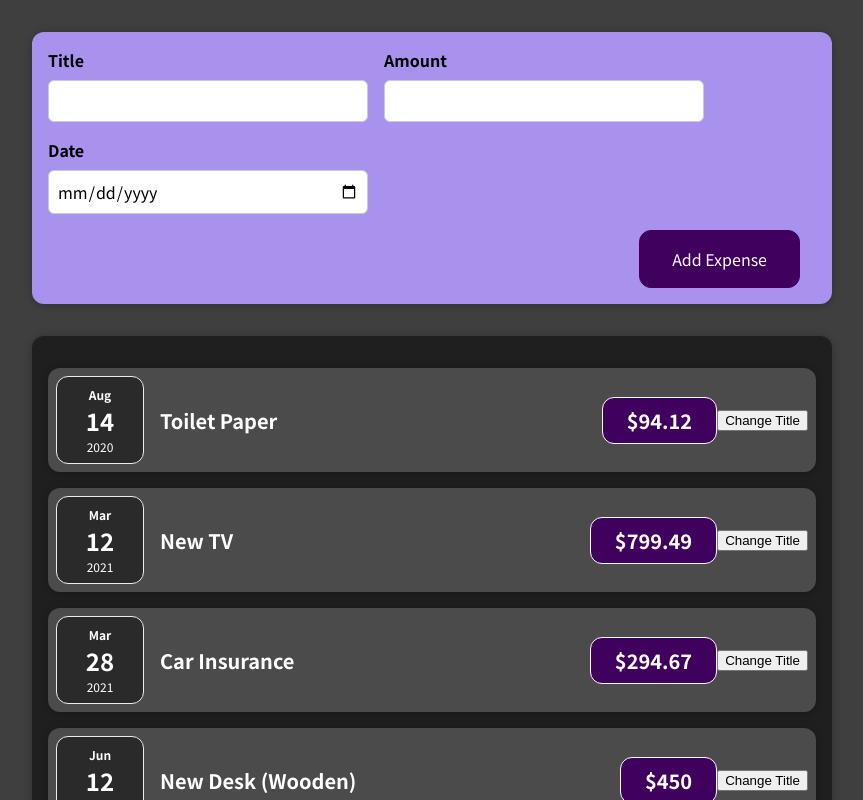
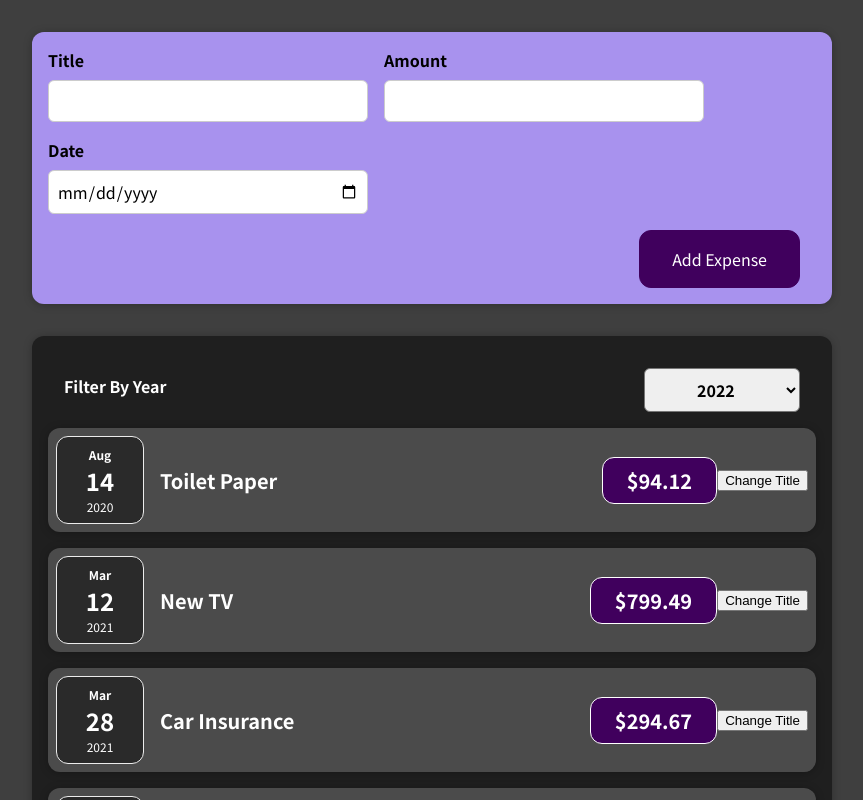
Before and after one commit to GennadiyMostov/Budeget-App, a React (Create React App) app: page / in a window 1280 px wide. Shown: the top 800 px of the page, without its empty margins (208-1071 px from the left). Built offline with nearby package versions, Linux system fonts and the light colour scheme.

Commit message:
Added Year Filter For Expenses

```diff
--- a/src/App.js
+++ b/src/App.js
@@ -1,9 +1,8 @@
-import React from 'react';
+import React, { useState } from 'react';
 import Expenses from './components/Expenses/Expenses';
 import NewExpense from './components/NewExpense/NewExpense';
 
-const App = () => {
-  const expenses = [
+const initialExpenses = [
   {
     id: 'e1',
     title: 'Toilet Paper',
@@ -24,11 +23,12 @@ const App = () => {
     date: new Date(2021, 5, 12),
   },
 ];
-
+const App = () => {
+  const [expenses, setExpenses] = useState(initialExpenses);
   const addExpenseHandler = (passedExpenses) => {
-    console.log('From App.js');
-    console.log(passedExpenses);
-    expenses.push(passedExpenses);
+    setExpenses((previousExpenses) => {
+      return [...previousExpenses, passedExpenses];
+    });
   };
 
   return (
--- a/src/components/Expenses/Expenses.js
+++ b/src/components/Expenses/Expenses.js
@@ -1,21 +1,35 @@
-import React from 'react';
+import React, { useState, useEffect } from 'react';
 import ExpenseItem from './ExpenseItem';
+import Card from '../UI/Card';
+import ExpenseFilter from './ExpensesFilter';
 import './Expenses.css';
-import Card from '../UI/Card';
 
 const Expenses = ({ items }) => {
-  return (
-    <Card className='expenses'>
-      {items.map((expenseData) => {
+  const [filteredList, setFilteredList] = useState(items);
+
+  //Maps Expense Items Data
+  const ifExpenseContentTrue = filteredList.map((expenseData) => {
     return (
       <ExpenseItem
+        key={expenseData.id}
         title={expenseData.title}
         amount={expenseData.amount}
         date={expenseData.date}
       />
     );
-      })}
+  });
+
+  //If No Expense Data, Return 'p' Element, else return data.
+  const expenseContent =
+    filteredList.length === 0 ? <p>No Expenses Found</p> : ifExpenseContentTrue;
+
+  return (
+    <div>
+      <Card className='expenses'>
+        <ExpenseFilter items={items} onFilter={setFilteredList} />
+        {expenseContent}
       </Card>
+    </div>
   );
 };
 
--- /dev/null
+++ b/src/components/Expenses/ExpensesFilter.css
@@ -0,0 +1,24 @@
+.expenses-filter {
+  color: white;
+  padding: 0 1rem;
+}
+
+.expenses-filter__control {
+  display: flex;
+  width: 100%;
+  align-items: center;
+  justify-content: space-between;
+  margin: 1rem 0;
+}
+
+.expenses-filter label {
+  font-weight: bold;
+  margin-bottom: 0.5rem;
+}
+
+.expenses-filter select {
+  font: inherit;
+  padding: 0.5rem 3rem;
+  font-weight: bold;
+  border-radius: 6px;
+}
--- /dev/null
+++ b/src/components/Expenses/ExpensesFilter.js
@@ -0,0 +1,30 @@
+import React from 'react';
+import './ExpensesFilter.css';
+import moment from 'moment';
+
+const ExpensesFilter = ({ items, onFilter }) => {
+  const selectChangeHandler = (event) => {
+    const filtered = items.filter((item) => {
+      const itemYear = moment(item.date).format('YYYY');
+
+      return itemYear === event.target.value;
+    });
+
+    onFilter(filtered);
+  };
+  return (
+    <div className='expenses-filter'>
+      <div className='expenses-filter__control'>
+        <label>Filter By Year</label>
+        <select onChange={selectChangeHandler}>
+          <option value='2022'>2022</option>
+          <option value='2021'>2021</option>
+          <option value='2020'>2020</option>
+          <option value='2019'>2019</option>
+        </select>
+      </div>
+    </div>
+  );
+};
+
+export default ExpensesFilter;
--- a/src/components/NewExpense/ExpenseForm.js
+++ b/src/components/NewExpense/ExpenseForm.js
@@ -18,6 +18,7 @@ const ExpenseForm = ({ onSaveExpenseData }) => {
 
   //Date
   const dateChangeHandler = (event) => {
+    event.preventDefault();
     setExpenseFormDate(event.target.value);
   };
   // Add Expense
@@ -61,7 +62,7 @@ const ExpenseForm = ({ onSaveExpenseData }) => {
           <label>Date</label>
           <input
             type='date'
-            min='2023-01-01'
+            min='2019-01-01'
             max='2024-12-31'
             value={expenseFormDate}
             onChange={dateChangeHandler}
```
Lines whose indentation alone changed are shown as unchanged.
